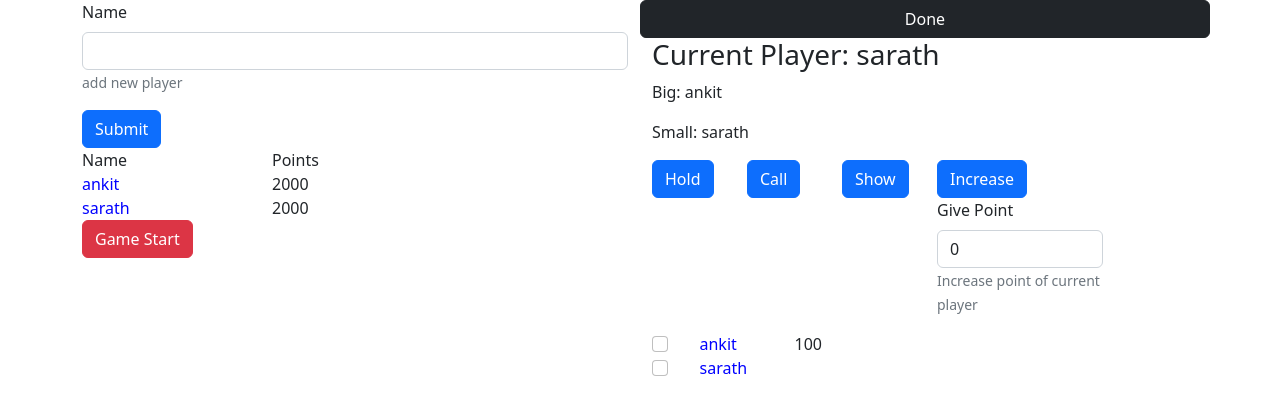
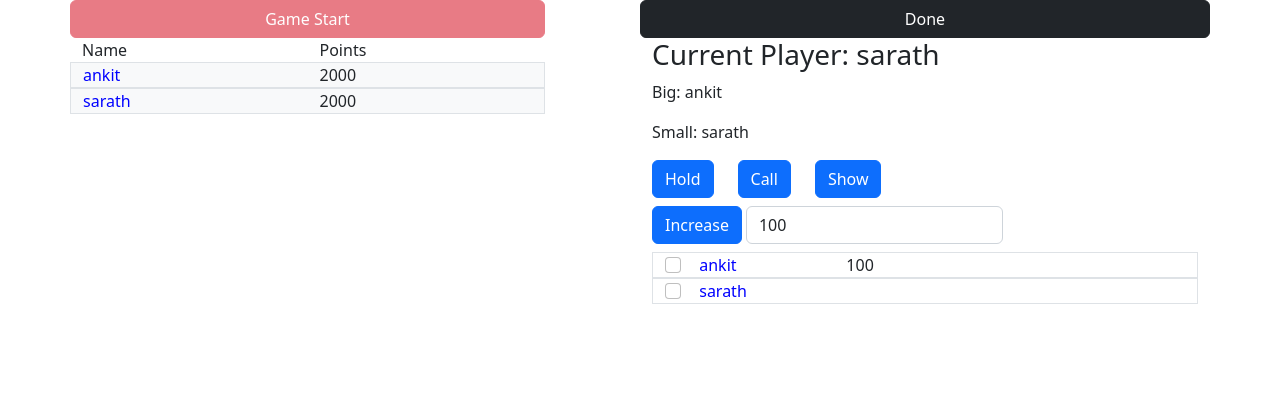
Before and after one commit to aahirwar20/Pocker, a React (Create React App) app: page / in a window 1280 px wide. Both pictures are taken after a click on the button "Game Start". Shown: the top 414 px of the page. Built offline with nearby package versions, Linux system fonts and the light colour scheme.

Commit message:
add logo and improve layout

```diff
--- a/public/index.html
+++ b/public/index.html
@@ -2,14 +2,14 @@
 <html lang="en">
   <head>
     <meta charset="utf-8" />
-    <link rel="icon" href="%PUBLIC_URL%/favicon.ico" />
+    <link rel="icon" href="%PUBLIC_URL%/logo.png" />
     <meta name="viewport" content="width=device-width, initial-scale=1" />
     <meta name="theme-color" content="#000000" />
     <meta
       name="description"
       content="Web site created using create-react-app"
     />
-    <link rel="apple-touch-icon" href="%PUBLIC_URL%/logo192.png" />
+    <link rel="apple-touch-icon" href="%PUBLIC_URL%/logo.png" />
     <!--
       manifest.json provides metadata used when your web app is installed on a
       user's mobile device or desktop. See https://developers.google.com/web/fundamentals/web-app-manifest/
@@ -24,7 +24,7 @@
       work correctly both with client-side routing and a non-root public URL.
       Learn how to configure a non-root public URL by running `npm run build`.
     -->
-    <title>React App</title>
+    <title>Pocker</title>
   </head>
   <body>
     <noscript>You need to enable JavaScript to run this app.</noscript>
--- a/src/view/pocker.js
+++ b/src/view/pocker.js
@@ -1,5 +1,5 @@
 import { useState,useCallback } from "react";
-import {Container,Row,Col,Button,Form} from "react-bootstrap";
+import {Container,Row,Col,Button,Form, Stack} from "react-bootstrap";
 import 'bootstrap/dist/css/bootstrap.min.css';
 
 function Pocker(){
@@ -9,10 +9,11 @@ const [data,setData]=useState({big:{id:1,name:""},small:{id:2,name:""},currentPl
 const [tempData,setTempData]=useState([])
 const [nocurrent,setNocurrent]=useState(2)
 const [maxPoint,setMax]=useState(100)
-const [IncreasePoint,setIncreasePoint]=useState(0)
+const [IncreasePoint,setIncreasePoint]=useState(100)
 const[tick,setTick]=useState([0,0])
+const [start,setStart]=useState('true')
 
-const UpdateTempData=(Ids)=>{
+const UpdateTempData=(Ids)=>{                                         // update tempary points of one  round
 
   setTempData(()=>{
     let temp=[]
@@ -33,7 +34,7 @@ const UpdateTempData=(Ids)=>{
   })
 }
 
- async function getNo_winner(){
+ async function getNo_winner(){                                 // find no of winers of one rounds
   let pp=0;
   tick.forEach((value)=>{
     if(value===1){
@@ -41,7 +42,7 @@ const UpdateTempData=(Ids)=>{
     else{}})
     return pp;
 }
-const get_prize=(No_winner)=>{
+const get_prize=(No_winner)=>{                                //total prize in the game
     let pp={No_winner:No_winner,prize:0}
     tempData.forEach((value)=>{pp.prize+=value.point})
     return pp
@@ -62,16 +63,13 @@ const Update_prize=(data)=>{
 })
 return temp
 }
-async function resetPoint(){
-  getNo_winner().then().then()
 
-}
 const Get_big=(GPlayer)=>{
   let k
      k=data.big.id+1
      if(k>player.length){k=1}
 
-      while(player[k-1].check===false){k++;
+      while(GPlayer[k-1].check===false){k++;
       if(k>player.length){k=1}}
       return {big:{id:k,name:player[k-1].name}}
 }
@@ -80,7 +78,7 @@ const Get_small=(GPlayer)=>{
       k=data.small.id+1
      if(k>player.length){k=1}
 
-      while(player[k-1].check===false){k++;
+      while(GPlayer[k-1].check===false){k++;
       if(k>player.length){k=1}}
       return {small:{id:k,name:player[k-1].name}}
 }
@@ -93,20 +91,7 @@ const Get_currentPlayer=(GPlayer)=>{
       if(k>player.length){k=1}}
       return {currentPlayer:{id:k,name:player[k-1].name}}
 }
-// const Update_big=useCallback((player)=>{
-//   var k
-//   setData((old)=>{
 
-//      k=old.big.id+1
-//      if(k>player.length){k=1}
-
-//       while(player[k-1].check===false){k++;
-//       if(k>player.length){k=1}}
-//       return {...old,big:{id:k,name:player[k-1].name}}
-//     })
-
-
-// },[])
 const Update_big=useCallback((Gdata)=>{
   setData((old)=>{
       return {...old,big:Gdata.big}
@@ -120,20 +105,6 @@ const Update_currentPlayer=useCallback((Gdata)=>{
   setData((old)=>{ return {...old,currentPlayer:Gdata.currentPlayer} })
 },[])
 
-// const Update_small=useCallback((player)=>{
-//   var k
-//   setData((old)=>{
-
-//       k=old.small.id+1
-//      if(k>player.length){k=1}
-
-//       while(player[k-1].check===false){k++;
-//       if(k>player.length){k=1}}
-//       return {...old,small:{id:k,name:player[k-1].name}}
-//     })
-
-
-// },[])
 
 
 const Done =()=>{
@@ -150,6 +121,7 @@ const Done =()=>{
      Update_small(small)
      Update_currentPlayer(current)
      UpdateTempData({big:big.big,small:small.small})
+     setMax(()=>100)
    })
  }
 
@@ -294,23 +266,7 @@ return {
 }
 
 
-// const checkTick=useCallback(()=>{
-//   setTick((old)=>{
 
-//          let temp=JSON.parse(JSON.stringify(old));
-//         temp.push(0)
-//         console.log(tick)
-//         return temp
-//       })
-// },[player.length])
-// const checkTick=()=>{
-//   setTick(()=>{
-//     let temp=[]
-//     player.forEach(function(){temp.push(0)})
-//     console.log(player)
-//     return temp
-//   })
-// }
 
 const handleSubmit = (event,IntialData) => {
 
@@ -333,7 +289,7 @@ const IntialGame=useCallback((event,player,intialTempData)=>{
   event.stopPropagation();
   setData((old)=>{return {...old,big:{id:1,name:player[0].name,tempoint:0},small:{id:2,name:player[1].name,tempoint:0},currentPlayer:{id:2,name:player[1].name,tempoint:0}}})
    intialTempData();
-
+  setStart(()=>'')
   setNocurrent(()=>player.length)
 
 },[])
@@ -344,21 +300,29 @@ function ActivePlayer(check){
 }
 
 
-function Show(value){
-  return
-}
 
 const Addpoint=(value)=>{
   setIncreasePoint(()=>value.target.value)
   // console.log(tick)
 }
-const handleSubmitPoint=useCallback((event,data)=>{
-  event.preventDefault();
-  event.stopPropagation();
-  setTempData((old)=>{
 
-  })
-  },[])
+const AddNewPlayer = ()=>{if(start==='true'){
+  return (
+  <Form onSubmit={(event)=>{handleSubmit(event,IntialData)}} >
+<Form.Group className="mb-3" controlId="formname">
+<Form.Label>Name</Form.Label>
+<Form.Text className="text-muted">
+     add new player
+</Form.Text>
+<Form.Control type="name" value={newplayer.name} onChange={Addplayer} />
+
+</Form.Group>
+<Button variant="primary" type="submit">
+Submit
+</Button>
+</Form>
+  )
+}}
 
 
 
@@ -367,78 +331,77 @@ return(<>
 <Container>
 
     <Row className="md">
+    <Col md="5" >
+      <Row className="md"><Button variant="danger" disabled={!start} onClick={(event)=>{IntialGame(event,player,intialTempData)}}>Game Start</Button></Row>
+      <Row className="md">{<AddNewPlayer/> }</Row>
+
+      <Row><Col  >Name</Col> <Col  >Points</Col></Row>
+
+
+       {
+        player.map((value)=><Row className="md border bg-light" ><Col   style={ActivePlayer(value.check)}>{value.name}</Col> <Col >{value.data.point}</Col></Row>)
+        }
+
+    </Col>
+    <Col md="1"></Col>
     <Col md="6" >
-    <Row className="md">
-
-<Form onSubmit={(event)=>{handleSubmit(event,IntialData)}} >
-  <Form.Group className="mb-3" controlId="formname">
-    <Form.Label>Name</Form.Label>
-    <Form.Control type="name" value={newplayer.name} onChange={Addplayer} />
-    <Form.Text className="text-muted">
-      add new player
-    </Form.Text>
-  </Form.Group>
- <Button variant="primary" type="submit">
-    Submit
-  </Button>
-</Form>
-
-</Row>
-<Row className="md"><Col  md="4">Name</Col> <Col  md="4">Points</Col></Row>
-    {
-        player.map((value)=>
-
-       <Row className="md" ><Col  md="4" style={ActivePlayer(value.check)}>{value.name}</Col> <Col  md="4">{value.data.point}</Col></Row>
-
-        )
-    }
-     <Button variant="danger" onClick={(event)=>{IntialGame(event,player,intialTempData)}}>Game Start</Button>
-    </Col>
-    <Col md="6" >
-
     <Row className="md"><Button variant="dark" onClick={(event)=>{Done(data,nocurrent,tempData,player,event)}}>Done</Button></Row>
 
       <h3>Current Player: {data.currentPlayer.name}</h3>
       <p>Big: {data.big.name}</p>
       <p>Small: {data.small.name}</p>
 
-      <Row className="md">
-        <Col md="2"><Button variant="primary" onClick={(event)=>{Hold(data,nocurrent,tempData,player,event)}}>Hold</Button></Col>
-        <Col md="2"><Button variant="primary" onClick={(event)=>{Call(data,nocurrent,tempData,player,event)}}>Call</Button></Col>
-        <Col md="2"><Button variant="primary" onClick={(event)=>{Shaw(data,nocurrent,tempData,player,event)}}>Show</Button></Col>
-        <Col md="4">
-         <Form onSubmit={(event)=>{Increase(data,nocurrent,tempData,player,IncreasePoint,event)}} >
+
+        <Stack direction="Vertical" gap="2">
+        <Stack direction="horizontal" gap="4">
+        <Button variant="primary" onClick={(event)=>{Hold(data,nocurrent,tempData,player,event)}}>Hold</Button>
+        <Button variant="primary" onClick={(event)=>{Call(data,nocurrent,tempData,player,event)}}>Call</Button>
+        <Button variant="primary" onClick={(event)=>{Shaw(data,nocurrent,tempData,player,event)}}>Show</Button>
+        </Stack>
+
+        <Form onSubmit={(event)=>{Increase(data,nocurrent,tempData,player,IncreasePoint,event)}} >
+        <Stack  direction="horizontal" gap="1">
          <Button variant="primary" type="submit"> Increase</Button>
-        <Form.Group className="mb-3" controlId="formname">
-         <Form.Label>Give Point</Form.Label>
+        <Form.Group  controlId="formname">
+
          <Form.Control type="name" value={IncreasePoint} onChange={Addpoint} />
-         <Form.Text className="text-muted">Increase point of current player</Form.Text>
+
         </Form.Group>
+        </Stack>
+      </Form>
 
-      </Form></Col>
-      </Row>
 
+    <Container>
       {tempData.map((value)=>{
 
         if(player[value.id-1].check===true){
         return(
-          <Row className="md" >
-            <Col md="1">
+          <Row  className="border">
+            <Col md={{span:4,offset:0}}>
+              <Row>
+            <Stack direction="horizontal" gap="2">
+            <Col md={{span:1,offset:0}}>
             <Form.Check
             type={"checkbox"}
             id={`default-checkbox}`}
             onChange={(event)=>{check(value.id,event)}}
              />
-           </Col>
-            <Col md="2"
-             style={ActivePlayer(value.check)}>{value.name}</Col>
+             </Col>
+             <Col md={{span:2,offset:1}}>
+              <span style={ActivePlayer(value.check)}>{value.name}</span>
+              </Col>
+              </Stack>
+              </Row>
+              </Col>
             {value.history.map((history1)=>
-              <Col md="1" >{history1}</Col>
+              <Col  >{history1}</Col>
            )}
           </Row>
         )}
         else{ return  }
       })}
+      </Container>
+      </Stack>
     </Col>
 
 
```
Also changed, not shown: public/logo.png (added), public/manifest.json, src/App.js (line endings or trailing spaces).
